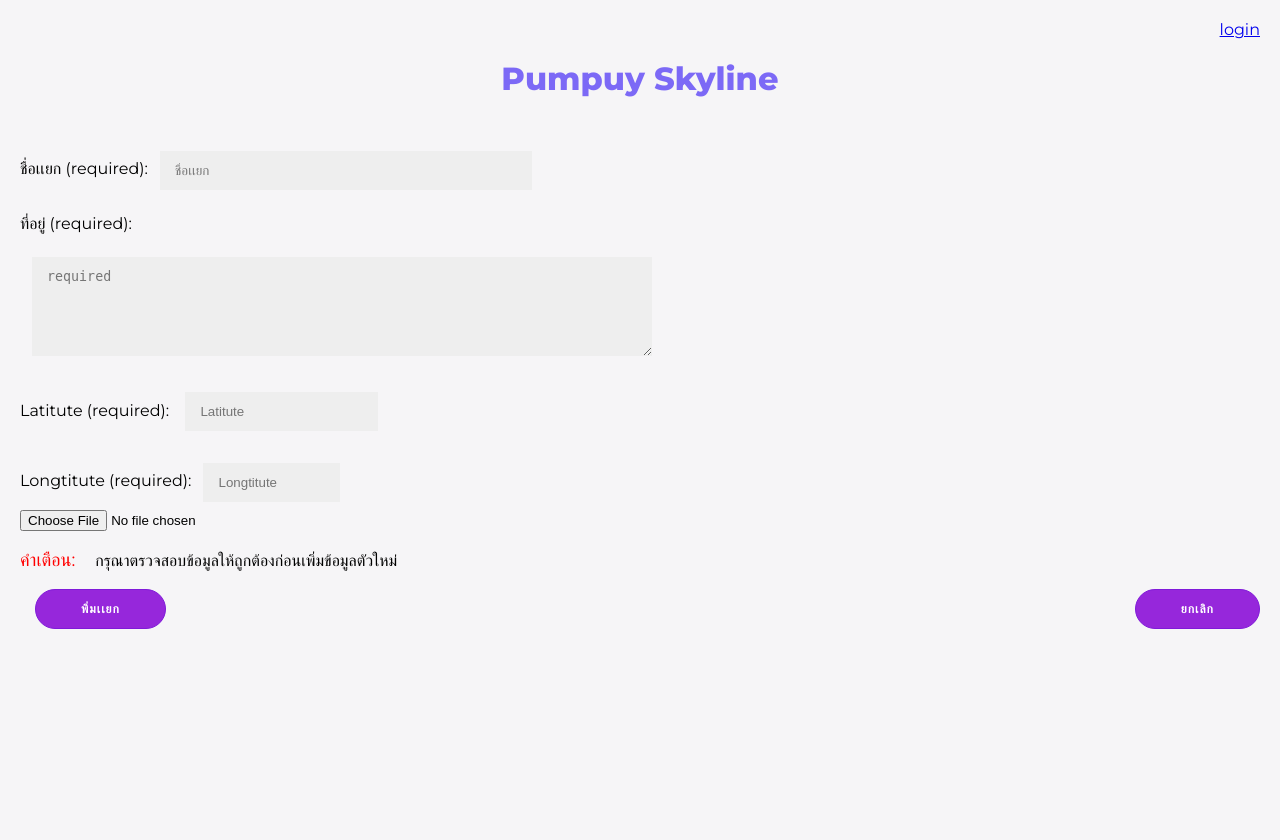
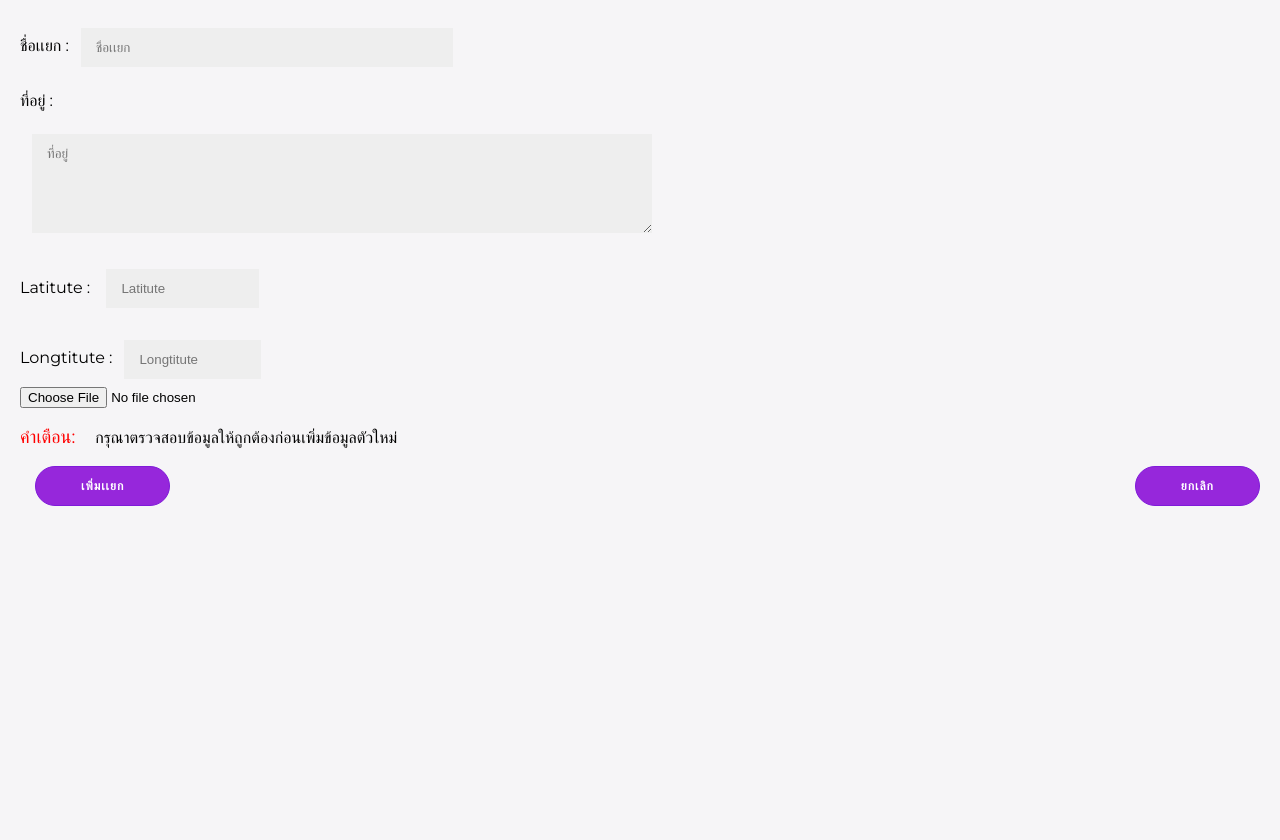
Before and after one commit to noobrock123/PumpuyProject, a Django app: page /add_intersection in a window 1280 px wide. Run offline with Django 4.2, Linux system fonts and the light colour scheme; parts of the project's set-up code (start-up, migrations or seed data) failed here and were passed over; some libraries are stand-ins or nearby versions.

Commit message:
Edited insert_intersection.html

```diff
--- a/BaseApp/templates/insert_intersection.html
+++ b/BaseApp/templates/insert_intersection.html
@@ -1,51 +1,35 @@
 <!DOCTYPE html>
 
-{% load static %}
 <html lang="en" >
 <head>
   <meta charset="UTF-8">
-  <link rel='stylesheet' href='https://cdnjs.cloudflare.com/ajax/libs/font-awesome/5.14.0/css/all.min.css'>
-  <link rel="stylesheet" href="{% static 'insert_intersection.css' %}">
+  <link rel="stylesheet" href="insert_intersection.css">
 </head>
+
 <body>
-    <div class="topbar">
-        <div class="backpage"></div>
-        <div class="profile">
-            {% if request.user.is_authenticated %}
-                <a href="logout">logout</a>
-            {% else %}
-                <a href="login">login</a>
-            {% endif %}
-        </div>
-    </div>
-    <div class="logo">
-        <h1>Pumpuy Skyline</h1>
-    </div>
-
     <form action="add_intersection" method="post" enctype="multipart/form-data">
-    {% csrf_token %}
     <div class="name">
-            <p>ชื่อเเยก (required): </p>
-            <input type="text" name="name" placeholder="ชื่อเเยก" required />
+        <p>ชื่อเเยก :</p>
+        <input type="text" name="name" placeholder="ชื่อเเยก" required />
     </div>
 
     <div class="live">
-            <p>ที่อยู่ (required): </p>
-            <textarea class="bigbox" name="address" rows="5" cols="20" placeholder="required" required ></textarea>
+        <p>ที่อยู่ : </p>
+        <textarea class="bigbox" name="address" rows="5" cols="20" placeholder="ที่อยู่" required ></textarea>
     </div>
 
     <div class="latitute">
-            <p>Latitute (required):
-            <input type="text" name="latitude" placeholder="Latitute" required />
+        <p>Latitute :
+        <input type="text" name="latitude" placeholder="Latitute" required />
     </div>
 
     <div class="longtitute">
-            <p>Longtitute (required): </p>
-            <input type="text" name="longtitude" placeholder="Longtitute" required />
+        <p>Longtitute : </p>
+        <input type="text" name="longtitude" placeholder="Longtitute" required />
     </div>
 
     <div class="insertimg">
-            <input type="file" name="picture"/>
+        <input type="file" class="upload" name="picture">
     </div>
 
     <div class="letter">
@@ -55,10 +39,10 @@
 
     <div class="button">
         <nav class="left">
-            <button type="submit">พิ่มเเยก</button>
+            <button type="submit">เพิ่มเเยก</button>
         </nav>
         <nav class="right">
-            <button><a href="..">ยกเลิก</a></button>
+            <button type="submit">ยกเลิก</button>
         </nav>
     </div>
     </form>
```
